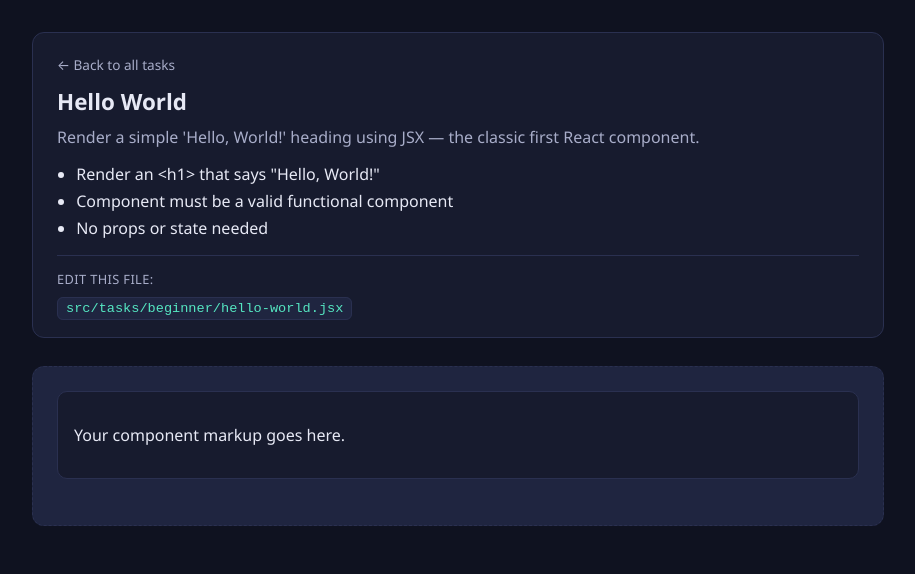
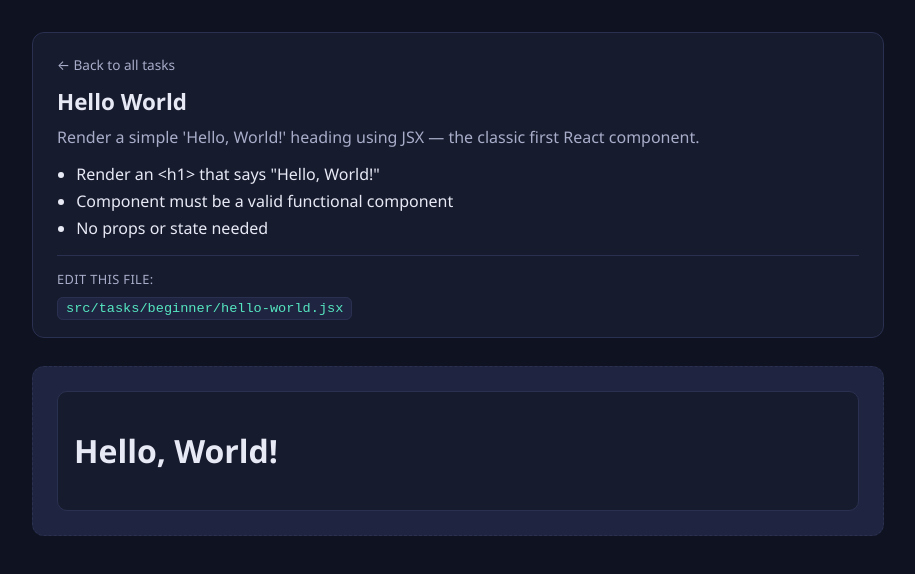
Before and after one commit to gagannn19/reacttasks, a React (Vite) app: page /beginner/hello-world in a window 1280 px wide. Shown: the top 574 px of the page, without its empty margins (182-1097 px from the left). Built offline with nearby package versions, Linux system fonts and the light colour scheme.

Commit message:
Hello World

```diff
--- a/src/tasks/beginner/hello-world.jsx
+++ b/src/tasks/beginner/hello-world.jsx
@@ -21,7 +21,8 @@ export default function HelloWorld() {
       <div className="task-workspace">
         <div className="card">
           {/* TODO: build the JSX for "Hello World" here */}
-          <p>Your component markup goes here.</p>
+          <h1>Hello, World!</h1>
+          {/* <p>Your component markup goes here.</p> */}
         </div>
       </div>
     </div>
```
